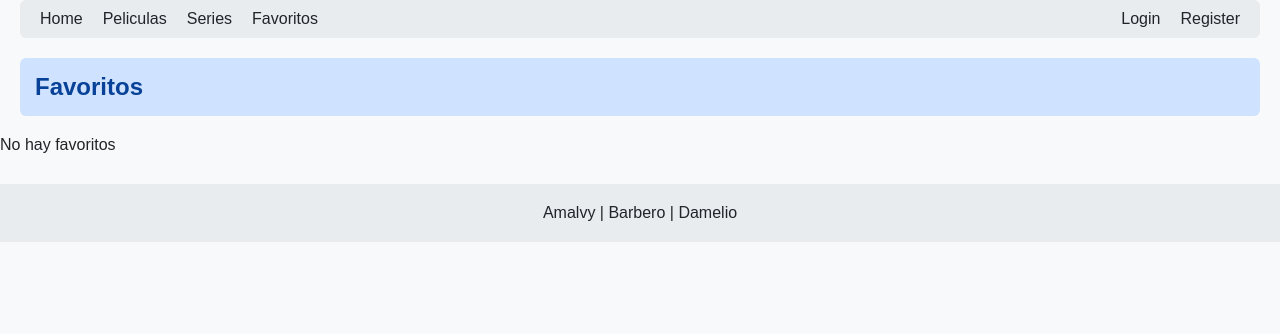
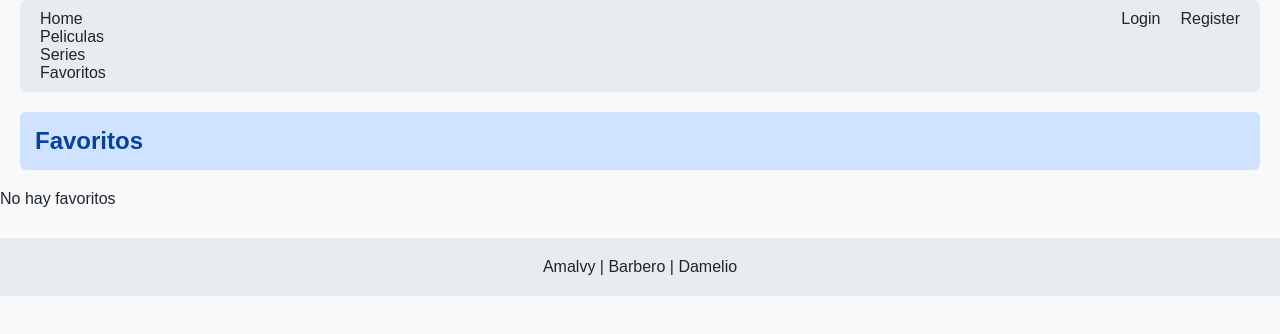
Before and after one commit to barberom/integrador-TDM---Barbero-Damelio-y-Amalvy, a React (Create React App) app: page /Favoritos in a window 1280 px wide. Shown: the top 334 px of the page. Built offline with nearby package versions, Linux system fonts and the light colour scheme.

Commit message:
arreglo de bugs

```diff
--- a/src/components/Navbar/Navbar.js
+++ b/src/components/Navbar/Navbar.js
@@ -20,27 +20,27 @@ class Navbar extends Component {
         const estaLogueado = cookies.get("usuariosSession");
 
         return (
-            <nav>
-                <ul className="navbar">
-                    <li><Link to="/">Home</Link></li>
-                    <li><Link to="/Peliculas">Peliculas</Link></li>
-                    <li><Link to="/Series">Series</Link></li>
-                    <li><Link to="/Favoritos">Favoritos</Link></li>
+            <nav className="nav">
+                <ul className="nav nav-tabs my-4">
+                    <li className="nav-item"><Link className="nav-a nav-link" to="/">Home</Link></li>
+                    <li className="nav-item"><Link className="nav-link" to="/Peliculas">Peliculas</Link></li>
+                    <li className="nav-item"><Link className="nav-link" to="/Series">Series</Link></li>
+                    <li className="nav-item"><Link className="nav-link" to="/Favoritos">Favoritos</Link></li>
                 </ul>
 
                 <ul className="acceso">
                     {estaLogueado === undefined ? (
                         <>
-                            <li><Link to="/Login">Login</Link></li>
-                            <li><Link to="/Register">Register</Link></li>
+                            <li><Link className="nav-link" to="/Login">Login</Link></li>
+                            <li><Link className="nav-link" to="/Register">Register</Link></li>
                         </>
                     ) : (
                         <>
-                            <li style={{color: "white"}}>
+                            <li>
                                 {cookies.get("auth-usuario")}
                             </li>
                             <li>
-                                <button onClick={() => this.manejadorLogout()}>
+                                <button className="btn btn-secondary" onClick={() => this.manejadorLogout()}>
                                     Cerrar Sesión
                                 </button>
                             </li>
--- a/src/screens/Favoritos/Favoritos.js
+++ b/src/screens/Favoritos/Favoritos.js
@@ -74,15 +74,18 @@ class Favoritos extends Component {
                 ) : (
                     this.state.recuperado.map((objeto, idx) => {
 
-                        if (objeto.tipo === "tv") {
+                        if (objeto.seasons) {
+                            console.log("chupame el pito nahue")
                             return (
                                 <PopularSerie
                                     key={objeto.id}
                                     serie={objeto}
                                     eliminarDeFavoritos={this.eliminarDeFavoritos}
                                 />
+
                             );
                         } else {
+                            console.log(objeto)
                             return (
                                 <Popular
                                     key={objeto.id}
```
